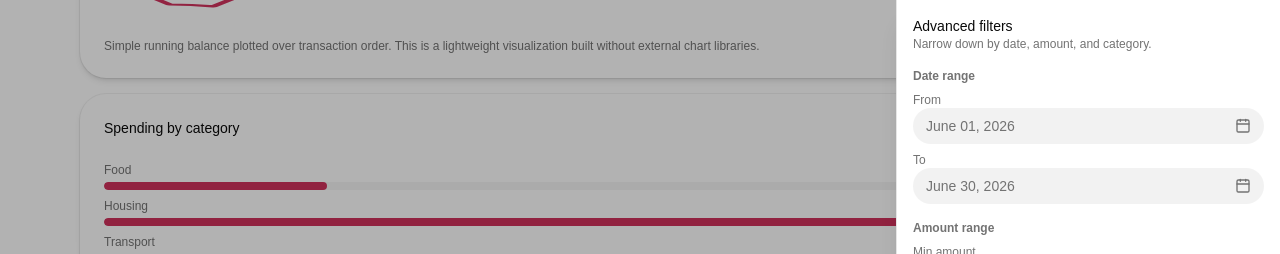
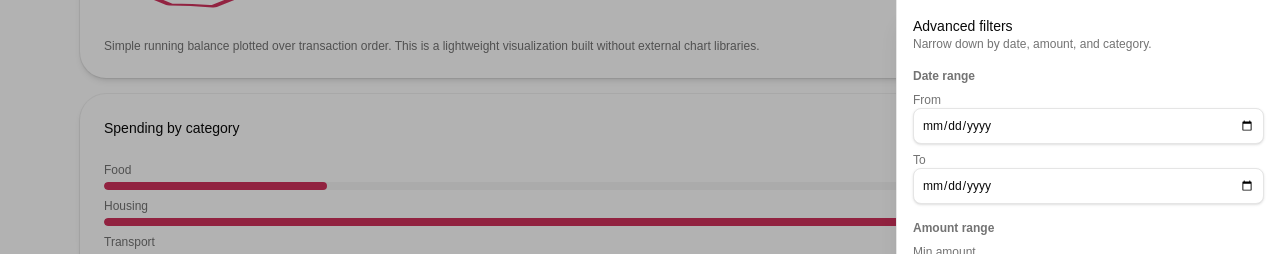
Before and after one commit to Hrishabh3829/Finance-Dashboard-UI, a React (Vite) app: page / in a window 1280 px wide. Both pictures are taken after a click on the button "Filters". Shown: the part 499-753 px from the top of the page. Built offline with nearby package versions, Linux system fonts and the light colour scheme.

Commit message:
filter edit

```diff
--- a/src/components/dashboard/TransactionsFilters.jsx
+++ b/src/components/dashboard/TransactionsFilters.jsx
@@ -1,6 +1,5 @@
 import { Select } from "@/components/ui/select";
 import { Button } from "@/components/ui/button";
-import { DatePickerInput } from "@/components/ui/date-picker-input";
 import {
   Drawer,
   DrawerClose,
@@ -120,18 +119,24 @@ export function TransactionsFilters() {
                   <div className="space-y-2">
                     <p className="text-xs font-semibold text-muted-foreground">Date range</p>
                     <div className="grid gap-2">
-                      <DatePickerInput
-                        label="From"
-                        value={dateFrom}
-                        onChange={setDateFrom}
-                        placeholder="June 01, 2026"
-                      />
-                      <DatePickerInput
-                        label="To"
-                        value={dateTo}
-                        onChange={setDateTo}
-                        placeholder="June 30, 2026"
-                      />
+                      <div className="space-y-1">
+                        <label className="text-xs text-muted-foreground">From</label>
+                        <input
+                          type="date"
+                          value={dateFrom}
+                          onChange={(e) => setDateFrom(e.target.value)}
+                          className="h-9 w-full rounded-md border border-input bg-background px-2 text-xs shadow-sm focus-visible:outline-none focus-visible:ring-2 focus-visible:ring-primary/40"
+                        />
+                      </div>
+                      <div className="space-y-1">
+                        <label className="text-xs text-muted-foreground">To</label>
+                        <input
+                          type="date"
+                          value={dateTo}
+                          onChange={(e) => setDateTo(e.target.value)}
+                          className="h-9 w-full rounded-md border border-input bg-background px-2 text-xs shadow-sm focus-visible:outline-none focus-visible:ring-2 focus-visible:ring-primary/40"
+                        />
+                      </div>
                     </div>
                   </div>
 
```
